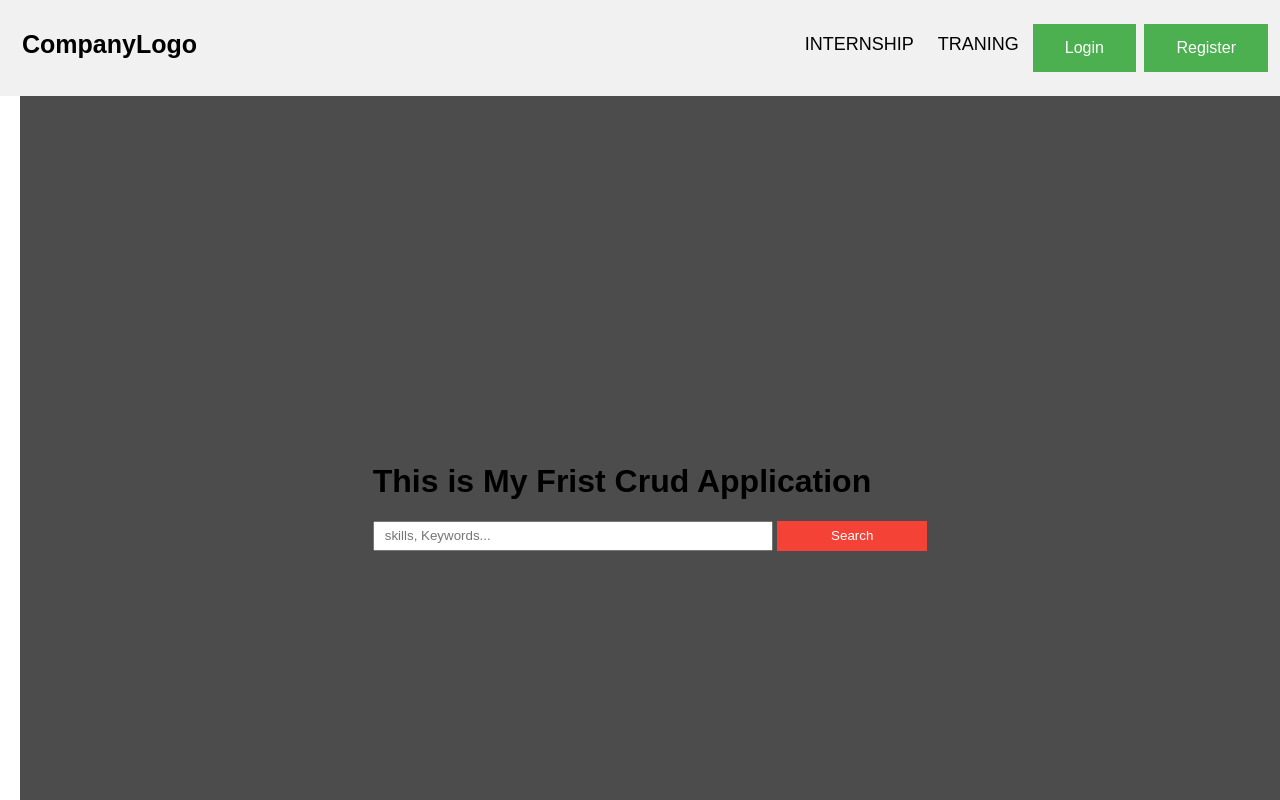
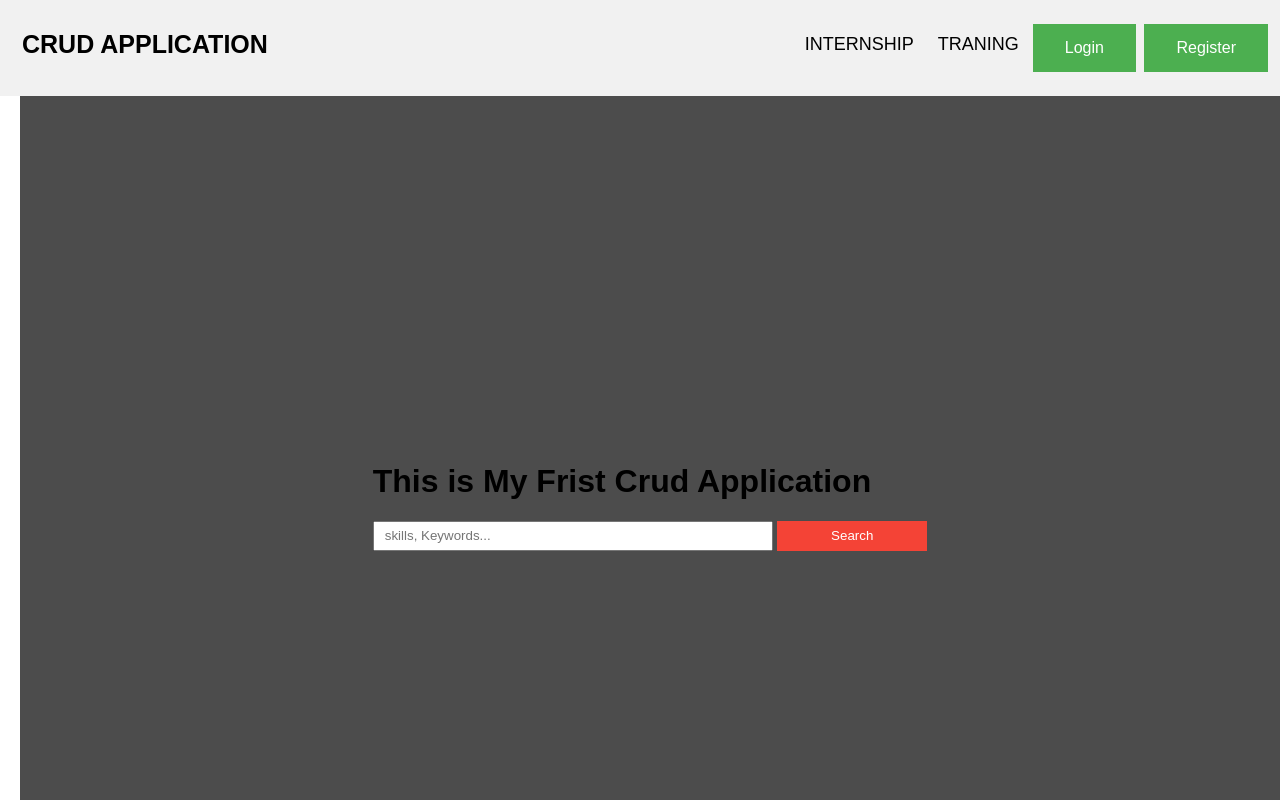
Before and after one commit to digitalranjan10/First-Project, a plain HTML site: page index.html in a window 1280 px wide. Shown: the top 800 px of the page. Drawn offline with Linux system fonts and the light colour scheme.

Commit message:
heding added

```diff
--- a/index.html
+++ b/index.html
@@ -9,7 +9,7 @@
 
   <!-- header section -->
 <div class="header">
-  <a href="#default" class="logo">CompanyLogo</a>
+  <a href="#default" class="logo">CRUD APPLICATION</a>
   <div class="header-right">
     <a href="#">INTERNSHIP</a>
     <a href="#">TRANING</a>
```
